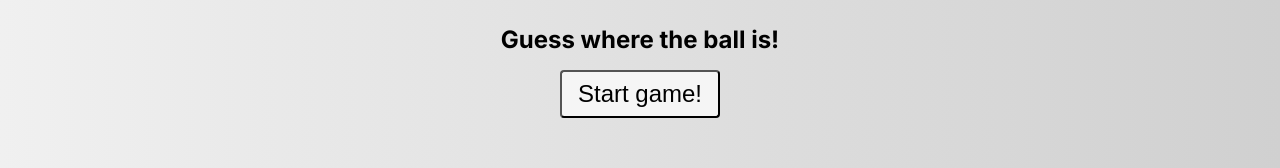
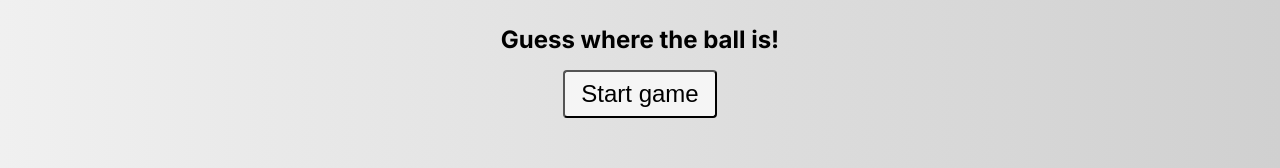
Before and after one commit to Lunnatica/find-the-ball-game, a Next.js app: page / in a window 1280 px wide. Shown: the part 523-691 px from the top of the page. Built offline with nearby package versions, Linux system fonts and the light colour scheme.

Commit message:
feat: remove ! from button

```diff
--- a/src/components/GameArea/GameArea.tsx
+++ b/src/components/GameArea/GameArea.tsx
@@ -45,7 +45,7 @@ export const GameArea: React.FC = () => {
       {renderUserMessage(gameState)}
       {["initial", "win", "lose"].includes(gameState) && (
         <StyledStartButton type="button" onClick={startGame}>
-          Start game!
+          Start game
         </StyledStartButton>
       )}
     </StyledGameArea>
```
Also changed, not shown: 1 other file (tests, documents, lock files or other folders).
